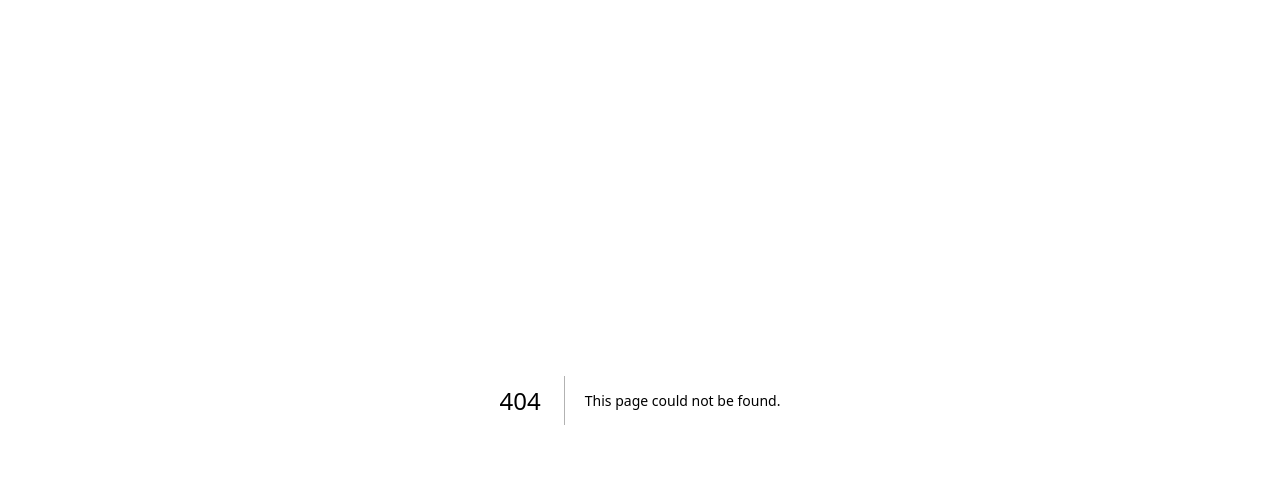
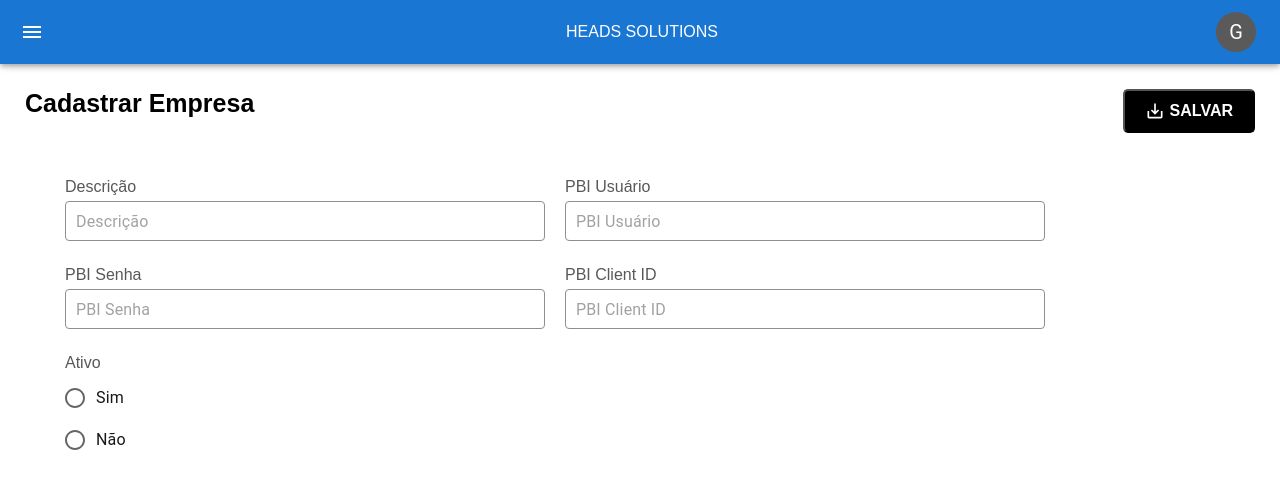
Before and after one commit to biel-souza/heads-embedded-bi, a Next.js app: page /admin/companies/register in a window 1280 px wide. Before the commit this address had no page. Shown: the top 488 px of the page. Built offline with nearby package versions, Linux system fonts and the light colour scheme; no server answers.

Commit message:
add list companies

```diff
--- /dev/null
+++ b/app/admin/companies/register/page.tsx
@@ -0,0 +1,131 @@
+"use client";
+
+import { Formik, FormikProps } from "formik";
+import { useRef, useState } from "react";
+import { useRouter } from "next/navigation";
+import { toast } from "react-toastify";
+import * as Yup from "yup";
+
+import AdminContainer from "@/components/AdminContainer";
+import { HeaderTitle } from "@/components/HeaderTitle";
+import { SaveButton } from "@/components/SaveButton";
+import { RegisterForm } from "@/components/RegisterForm";
+import { InputText } from "@/components/InputText";
+import { RadioInput } from "@/components/RadioInput";
+import api from "@/utils/api";
+
+interface ValuesType {
+  description: string;
+  pbi_user: string;
+  pbi_password: string;
+  pbi_client_id: string;
+  active: string;
+}
+
+const RegisterCompanies = () => {
+  const formikRef = useRef<FormikProps<ValuesType> | null>(null);
+  const [loading, setLoading] = useState(false);
+  const router = useRouter();
+
+  const validationSchema = Yup.object({
+    description: Yup.string().required("Descrição é obrigatório"),
+    pbi_user: Yup.string().required("Usuário é obrigatório"),
+    active: Yup.string().required("Ativo é obrigatório"),
+    pbi_password: Yup.string().required("Senha é obrigatório"),
+    pbi_client_id: Yup.string().required("Client ID é obrigatório"),
+  });
+
+  const handleSubmit = async (values: ValuesType) => {
+    console.log(values);
+    setLoading(true);
+    try {
+      await api.post("/companies", values);
+
+      router.push("/admin/companies");
+      toast.success("Cadastrado com sucesso!");
+    } catch (error) {
+      toast.error("Erro ao cadastrar empresa!");
+    }
+    setLoading(false);
+  };
+
+  return (
+    <AdminContainer loading={loading}>
+      <HeaderTitle title="Cadastrar Empresa">
+        <SaveButton action={() => formikRef.current?.submitForm()} />
+      </HeaderTitle>
+      <Formik
+        innerRef={formikRef}
+        initialValues={{ description: "", pbi_user: "", pbi_password: "", pbi_client_id: "", active: "" }}
+        validationSchema={validationSchema}
+        onSubmit={(values) => {
+          handleSubmit(values);
+        }}
+      >
+        {({ values, errors, handleChange, handleSubmit }) => (
+          <RegisterForm onSubmit={handleSubmit}>
+            <div className="container-input">
+              <InputText
+                type="text"
+                name="description"
+                placeholder="Descrição"
+                error={errors.description}
+                value={values.description}
+                label="Descrição"
+                onChange={handleChange}
+              />
+            </div>
+            <div className="container-input">
+              <InputText
+                type="text"
+                name="pbi_user"
+                placeholder="PBI Usuário"
+                error={errors.pbi_user}
+                value={values.pbi_user}
+                label="PBI Usuário"
+                onChange={handleChange}
+              />
+            </div>
+            <div className="container-input">
+              <InputText
+                type="text"
+                name="pbi_password"
+                placeholder="PBI Senha"
+                error={errors.pbi_password}
+                value={values.pbi_password}
+                label="PBI Senha"
+                onChange={handleChange}
+              />
+            </div>
+            <div className="container-input">
+              <InputText
+                type="text"
+                name="pbi_client_id"
+                placeholder="PBI Client ID"
+                error={errors.pbi_client_id}
+                value={values.pbi_client_id}
+                label="PBI Client ID"
+                onChange={handleChange}
+              />
+            </div>
+            <div className="container-input">
+              <RadioInput
+                name="active"
+                onChange={handleChange}
+                error={errors.active}
+                label="Ativo"
+                value={values.active}
+                values={[
+                  { label: "Sim", value: true },
+                  { label: "Não", value: false },
+                ]}
+              />
+            </div>
+          </RegisterForm>
+        )}
+      </Formik>
+    </AdminContainer>
+  );
+};
+
+export default RegisterCompanies;
--- a/components/AdminMenu/index.tsx
+++ b/components/AdminMenu/index.tsx
@@ -83,7 +83,7 @@ export const AdminMenu = ({ open, toggleDrawer, drawerwidth }: Props) => {
           </IconButton>
         </Box>
         <List>
-          <Option href="/admin">
+          <Option href="/admin/companies">
             <Wrapper>
               <IoBusinessSharp size={20} /> <p>EMPRESAS</p>
             </Wrapper>
--- a/components/RadioInput/index.tsx
+++ b/components/RadioInput/index.tsx
@@ -1,4 +1,5 @@
-import { FormControlLabel, Radio, RadioGroup } from "@mui/material";
+import { FormControlLabel, Radio } from "@mui/material";
+
 import { Error, Group, InputContainer, Label } from "./style";
 
 interface Props {
--- a/components/RegisterForm/style.ts
+++ b/components/RegisterForm/style.ts
@@ -7,6 +7,5 @@ export const RForm = styled(Form)`
   margin-top: 10px;
   padding: 30px;
   display: flex;
-  flex-direction: column;
   border-radius: 10px;
 `;
--- a/package.json
+++ b/package.json
@@ -13,6 +13,7 @@
     "@emotion/styled": "^11.14.0",
     "@mui/icons-material": "^6.3.0",
     "@mui/material": "^6.2.1",
+    "axios": "^1.7.9",
     "formik": "^2.4.6",
     "next": "15.1.2",
     "next-auth": "^4.24.11",
--- /dev/null
+++ b/utils/api.ts
@@ -0,0 +1,23 @@
+import axios from "axios";
+
+const api = axios.create({
+  baseURL: process.env.NEXT_PUBLIC_API_HEADS_URL,
+  headers: {
+    "Content-Type": "application/json",
+  },
+});
+
+api.interceptors.request.use(
+  (config) => {
+    const token = localStorage.getItem("token");
+    if (token) {
+      config.headers.Authorization = `Bearer ${token}`;
+    }
+    return config;
+  },
+  (error) => {
+    return Promise.reject(error);
+  }
+);
+
+export default api;
```
Also changed, not shown: app/admin/companies/page.tsx (added, +82 -0 lines), components/Pagination/index.tsx (added, +21 -0 lines), components/Pagination/style.ts (added, +10 -0 lines), styles/table.css (added, +28 -0 lines), types/companies.ts (added, +10 -0 lines), 1 other file (tests, documents, lock files or other folders).
